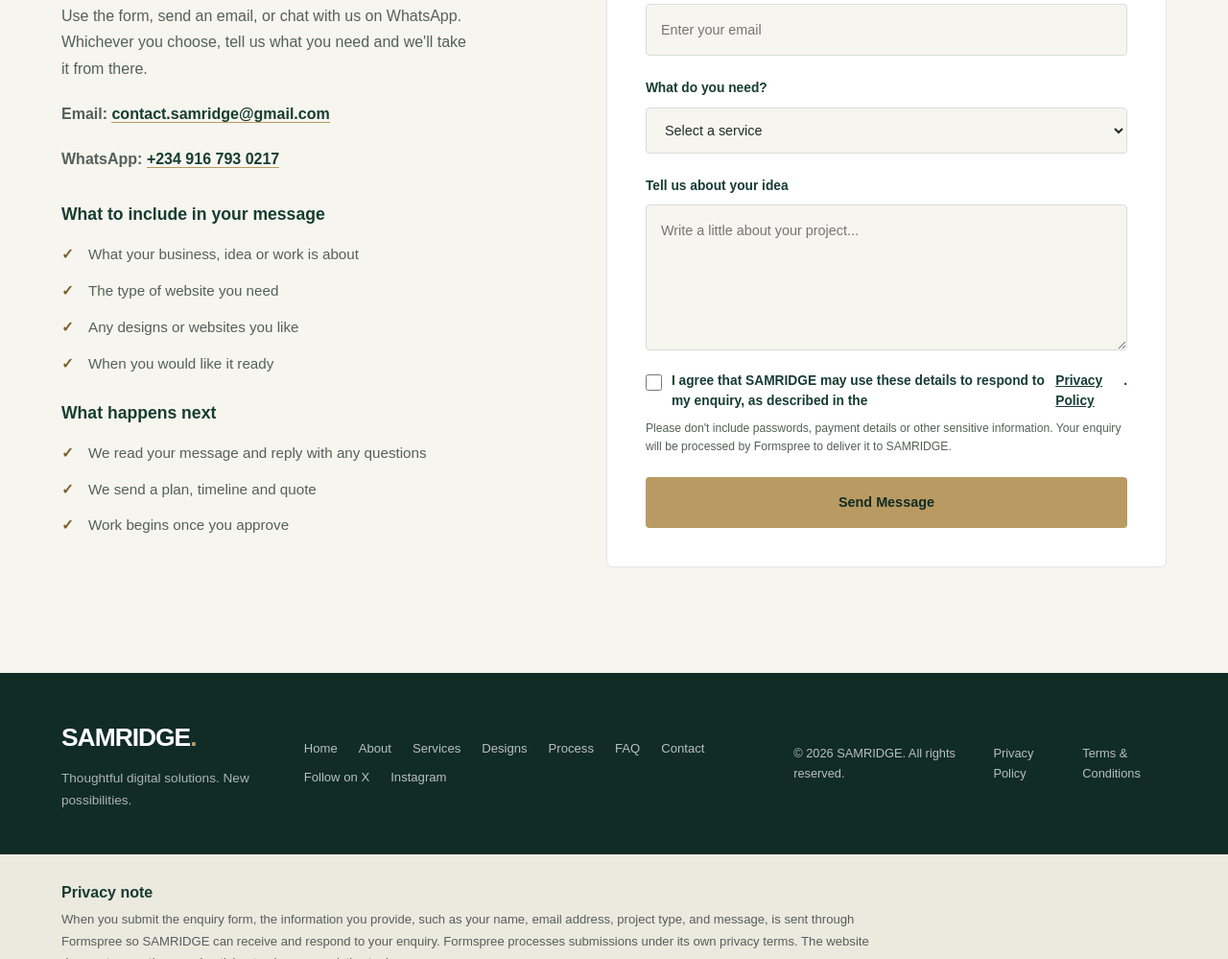
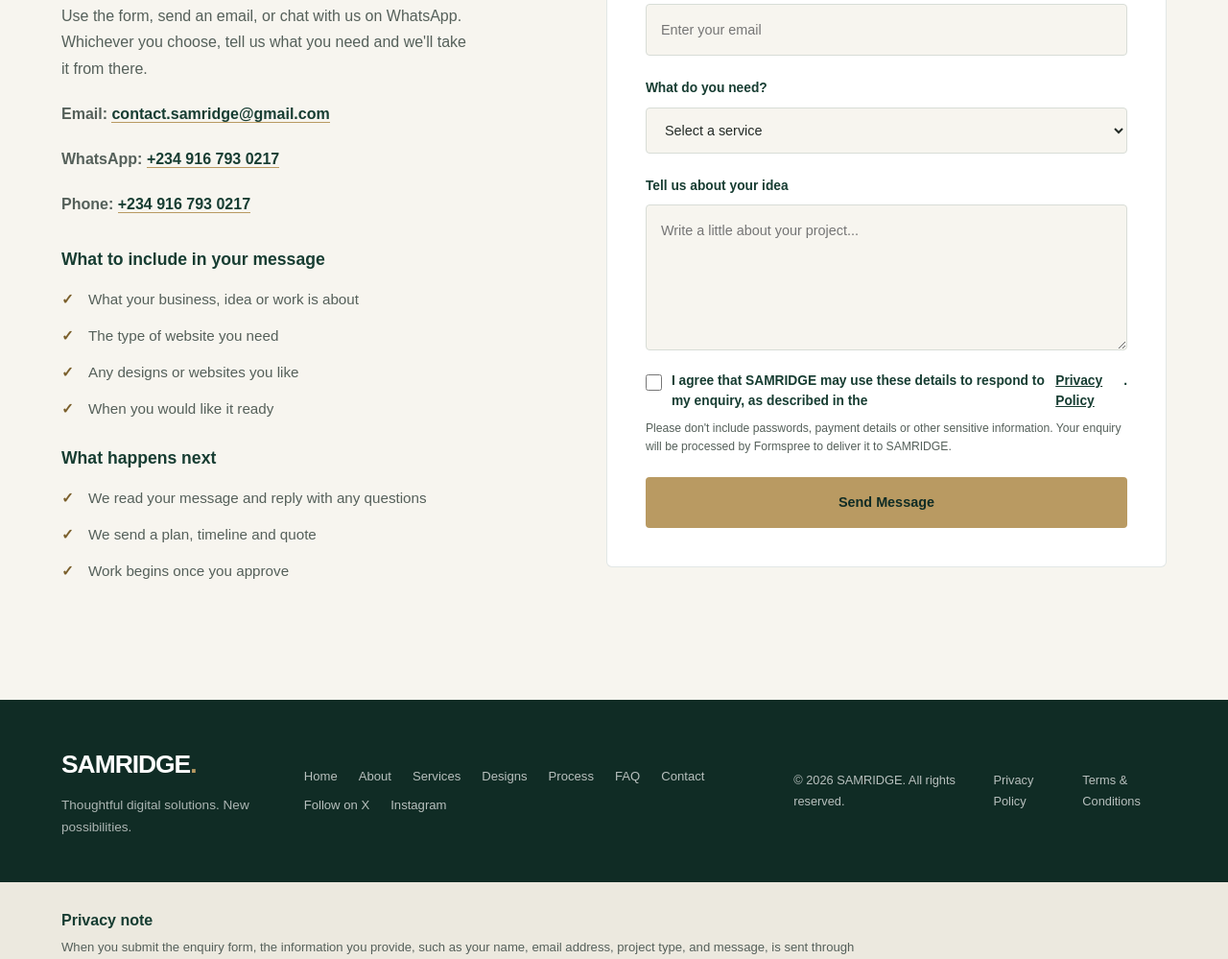
Before and after one commit to samah-076/samridge-website, a plain HTML site: page contact.html in a window 1280 px wide. Shown: the part 809-1808 px from the top of the page at 96% size. Drawn offline with Linux system fonts and the light colour scheme.

Commit message:
Update contact.html

```diff
--- a/contact.html
+++ b/contact.html
@@ -80,6 +80,10 @@
                         WhatsApp:
                         <a href="https://wa.me/2349167930217?text=Hi%20SAMRIDGE%2C%20I%27d%20like%20to%20start%20a%20project"
                            target="_blank" rel="noopener">+234 916 793 0217</a>
+                    </p>
+                                        <p class="contact-email">
+                        Phone:
+                        <a href="tel:+2349167930217">+234 916 793 0217</a>
                     </p>
 
                     <h3 style="margin-top:34px; color:var(--primary); font-size:1.1rem;">What to include in your message</h3>
```
